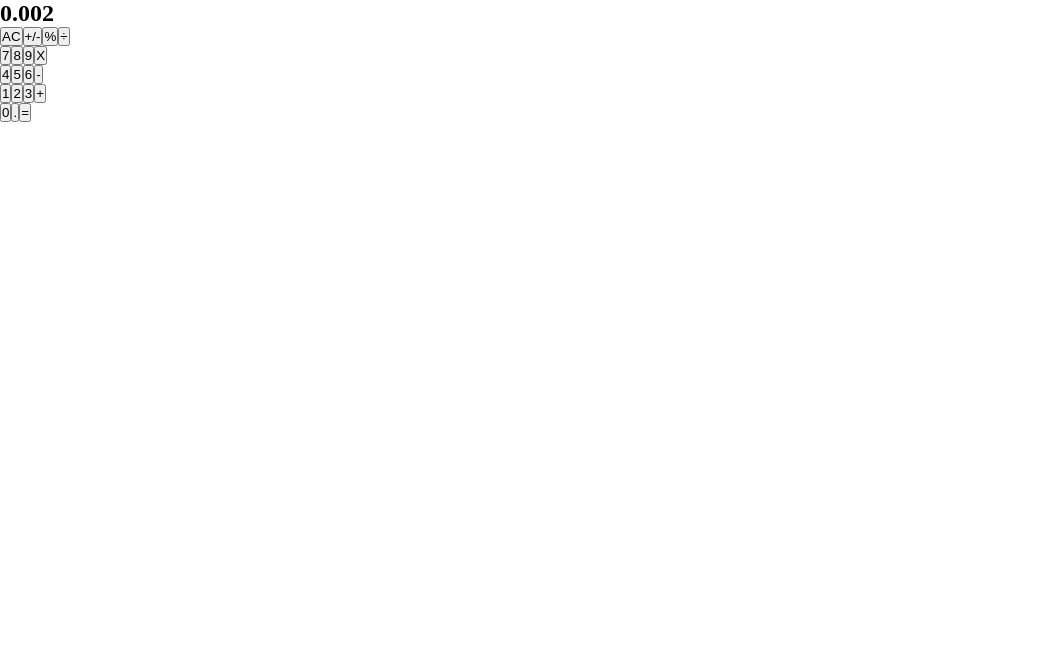
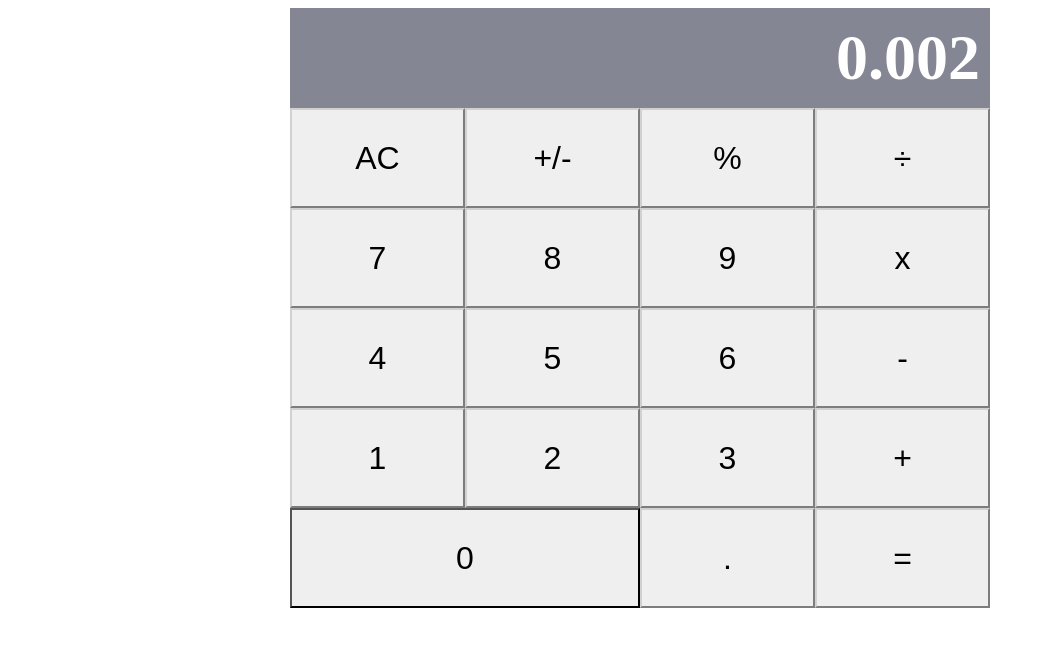
Before and after one commit to canriquez/react-calculator, a React (Create React App) app: page / in a window 1280 px wide. Shown: the top 646 px of the page, without its empty margins (0-1053 px from the left). Built offline with nearby package versions, Linux system fonts and the light colour scheme.

Commit message:
basic html and css for background size and color display, button and button panel

```diff
--- a/src/components/App.js
+++ b/src/components/App.js
@@ -6,10 +6,10 @@ import ButtonPanel from './ButtonPanel';
 const x = Big(0.002).toString();
 
 const App = () => (
-  <>
+  <div className='calcWrap'>
     <Display result={x} />
     <ButtonPanel />
-  </>
+  </div>
 );
 
 export default App;
--- a/src/components/ButtonPanel.js
+++ b/src/components/ButtonPanel.js
@@ -4,7 +4,7 @@ import Button from './Button';
 const ButtonPanel = () => {
   const panelKeys = {
     1: ['AC', '+/-', '%', '÷'],
-    2: ['7', '8', '9', 'X'],
+    2: ['7', '8', '9', 'x'],
     3: ['4', '5', '6', '-'],
     4: ['1', '2', '3', '+'],
     5: ['0', '.', '='],
@@ -12,7 +12,7 @@ const ButtonPanel = () => {
   const panelTag = [];
   Object.keys(panelKeys).forEach(key => {
     panelTag.push(
-      <div key={`row_${key}`}>
+      <div className="buttonRow" key={`row_${key}`}>
         {panelKeys[key].map(bttn => (
           <Button
             key={`btn_${bttn}`}
--- a/src/components/Display.js
+++ b/src/components/Display.js
@@ -6,7 +6,7 @@ const Display = props => {
   return (
 
     <div id="displayWrap">
-      <h2 className="displayNumbers">
+      <h2 id="displayNumbers">
         {result}
       </h2>
     </div>
--- a/src/index.css
+++ b/src/index.css
@@ -6,3 +6,53 @@
   -moz-box-sizing: border-box;
   transition: all 0.2s ease-in-out;
 }
+
+
+.calcWrap {
+  position: absolute;
+  top:1%;
+  left:50%;
+  transform: translateX(-50%);
+
+  width: 700px;
+}
+
+#displayWrap {
+  background-color: rgb(133,134,147);
+  display: flex;
+  flex-direction: row;
+  justify-content: flex-end;
+  align-items: center;
+
+  height: 100px;
+}
+
+#displayNumbers {
+  color: white;
+  padding: 10px;
+  font-size: 4rem;
+  font-weight: 600;
+}
+
+.buttonRow {
+  display: flex;
+  flex-direction: row;
+  justify-content: space-between;
+  background: rgb(224,224,224);
+  height: 100px;
+}
+
+.allBtn {
+  width: 25%;
+  color: black;
+  font-size: 2rem;
+  border: 2px outset rgba(209,209,209);
+  border-radius: 0;
+}
+
+.zeroBtn {
+  flex-grow: 1;
+  color: black;
+  font-size: 2rem;
+  appearance: unset;
+}
```
